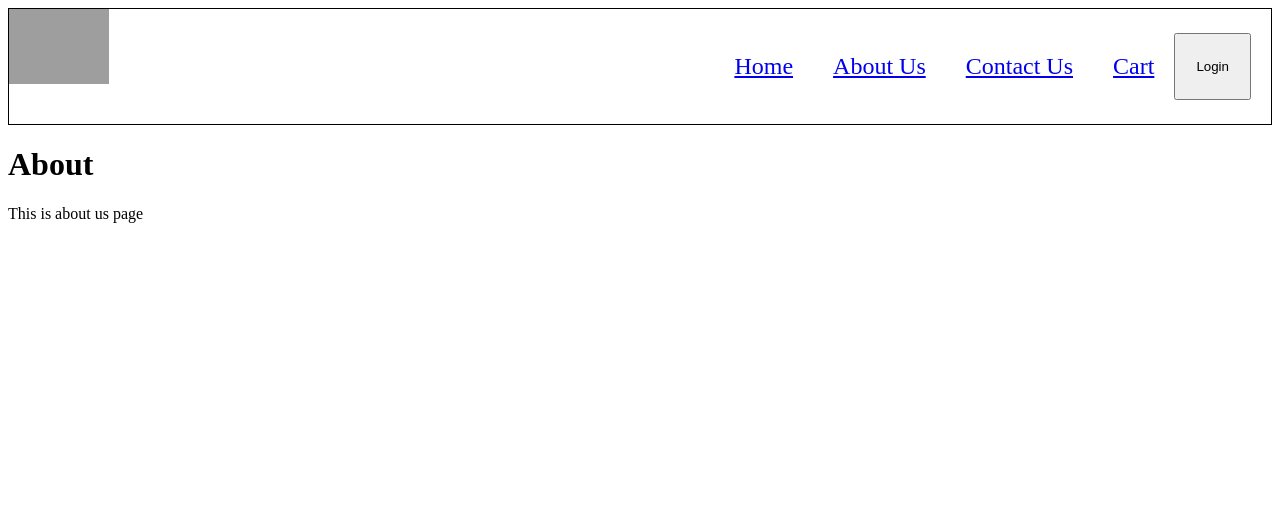
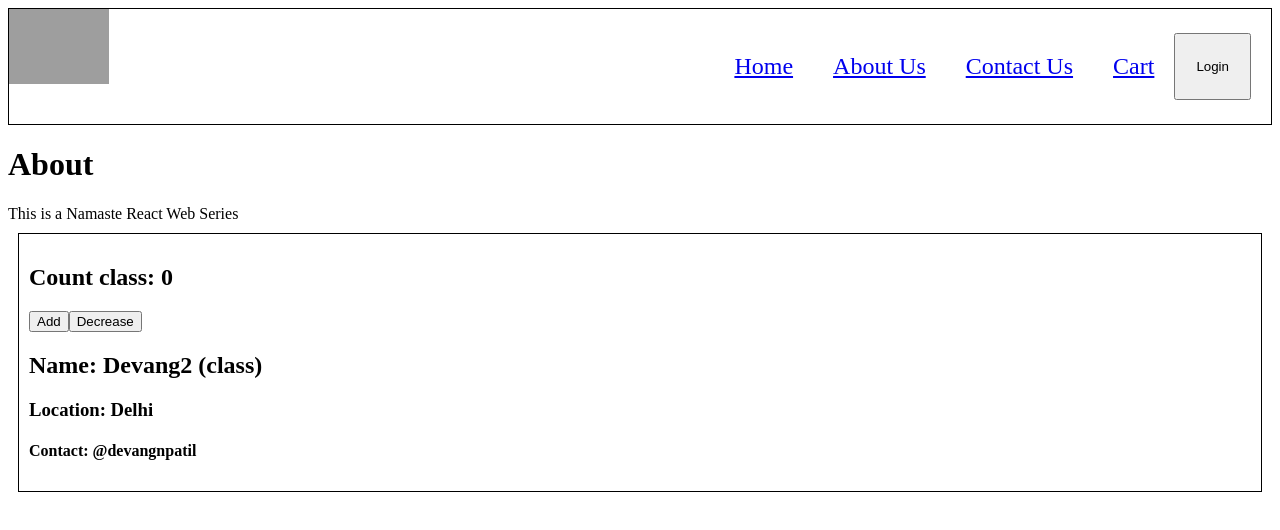
Before and after one commit to devangnpatil/namaste-react, a React (Vite) app: page /about in a window 1280 px wide. Shown: the top 530 px of the page. Built offline with nearby package versions, Linux system fonts and the light colour scheme; grey boxes are pictures that could not be loaded.

Commit message:
class based vrs functional component diff

```diff
--- a/index.css
+++ b/index.css
@@ -82,3 +82,9 @@
 .filter {
   display: flex;
 }
+
+.user-card {
+  padding: 10px;
+  border: 1px solid black;
+  margin: 10px;
+}
--- a/src/Components/About.js
+++ b/src/Components/About.js
@@ -1,12 +1,31 @@
-import React from "react";
+import React, { Component } from "react";
+import User from "./User";
+import UserClass from "./UserClass";
 
-const About = () => {
-  return (
-    <>
-      <h1>About</h1>
-      <div>This is about us page</div>
-    </>
-  );
-};
+class About extends Component {
+  constructor(props) {
+    super(props);
+    this.state = {};
+    console.log("Parent constructor");
+  }
+  componentDidMount() {
+    console.log("Parent componentDidMount");
+  }
+  render() {
+    return (
+      <>
+        {console.log("Parent Render")}
+        <h1>About</h1>
+        <div>This is a Namaste React Web Series</div>
+        {/* <User name="Devang1" location="Mumbai" contact="@devangnpatil"></User> */}
+        <UserClass
+          name="Devang2 (class)"
+          location="Delhi"
+          contact="@devangnpatil"
+        ></UserClass>
+      </>
+    );
+  }
+}
 
 export default About;
--- /dev/null
+++ b/src/Components/User.js
@@ -0,0 +1,17 @@
+import React from "react";
+import { useState } from "react";
+const User = ({ name, location, contact }) => {
+  const [count, setCount] = useState(0);
+  const [count2, setCount2] = useState(0);
+  return (
+    <div className="user-card">
+      <h1>Count= {count}</h1>
+      <h1>Count= {count2}</h1>
+      <h2>Name: {name}</h2>
+      <h3>Location: {location}</h3>
+      <h4>Contact: {contact}</h4>
+    </div>
+  );
+};
+
+export default User;
--- /dev/null
+++ b/src/Components/UserClass.js
@@ -0,0 +1,33 @@
+import React from "react";
+class UserClass extends React.Component {
+  constructor(props) {
+    super(props);
+    this.state = {
+      count: 0,
+    };
+    console.log("User constructor");
+  }
+
+  componentDidMount() {
+    console.log("User componentDidMount");
+  }
+  render() {
+    const { name, location, contact } = this.props;
+    const { count } = this.state;
+    return (
+      <div className="user-card">
+        {console.log("User render")}
+        <h2>Count class: {count}</h2>
+        <button onClick={() => this.setState({ count: count + 1 })}>Add</button>
+        <button onClick={() => this.setState({ count: count - 1 })}>
+          Decrease
+        </button>
+        <h2>Name: {name}</h2>
+        <h3>Location: {location}</h3>
+        <h4>Contact: {contact}</h4>
+      </div>
+    );
+  }
+}
+
+export default UserClass;
```
